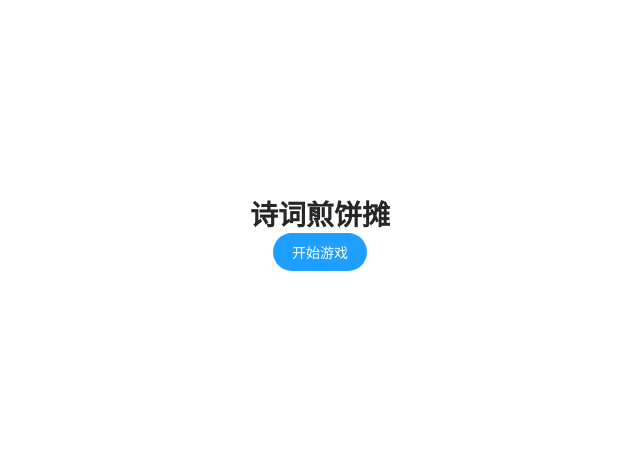
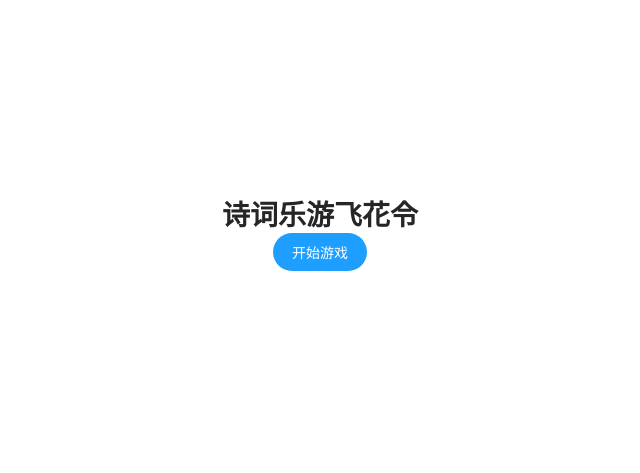
Before and after one commit to Program-Learning/CrossWord, a Flask app: template app/player/templates/player/index.html in a window 1280 px wide. Shown: the part 168-641 px from the top of the page, without its empty margins (320-960 px from the left). Run offline with Flask 3, Linux system fonts and the light colour scheme; the template is opened without the code that fills it, so the values that code supplies are empty; parts of the project's set-up code (start-up, migrations or seed data) failed here and were passed over; some libraries are stand-ins or nearby versions.

Commit message:
fix: project name now is "诗词乐游飞花令"

```diff
--- a/app/player/templates/player/dashboard_player_web.html
+++ b/app/player/templates/player/dashboard_player_web.html
@@ -4,7 +4,7 @@
 <head>
     <meta charset="UTF-8">
     <meta name="viewport" content="width=device-width, initial-scale=1.0">
-    <title>诗词煎饼摊 - 游戏列表</title>
+    <title>诗词乐游飞花令 - 游戏列表</title>
     <script>
         const logoutUrl = "{{url_for('player.logout_player')}}"
         const loginWebUrl = "{{url_for('player.login_player_web')}}"
--- a/app/player/templates/player/game.html
+++ b/app/player/templates/player/game.html
@@ -3,7 +3,7 @@
 <head>
     <meta charset="UTF-8">
     <meta name="viewport" content="width=device-width, initial-scale=1.0">
-    <title>诗词煎饼摊</title>
+    <title>诗词乐游飞花令</title>
     <script>
         const submitUrl = "{{url_for('player.submit', paper_id=PaperID)}}"
         const finishPaperUrl = "{{url_for('player.finishPaper', paper_id=PaperID)}}"
--- a/app/player/templates/player/index.html
+++ b/app/player/templates/player/index.html
@@ -4,7 +4,7 @@
 <head>
     <meta charset="UTF-8">
     <meta name="viewport" content="width=device-width, initial-scale=1.0">
-    <title>诗词煎饼摊</title>
+    <title>诗词乐游飞花令</title>
     <script src="{{ url_for("static",filename="js/layui.js") }}"></script>
     <link href="{{ url_for("static",filename="css/layui.css") }}" rel="stylesheet">
     <link rel="icon" href="{{ url_for("static",filename="img/logo.ico") }}">
@@ -14,7 +14,7 @@
 </head>
 <body>
     <div style="display: flex; flex-direction: column; justify-content: center; align-items: center; height: 100vh;">
-        <h1>诗词煎饼摊</h1>
+        <h1>诗词乐游飞花令</h1>
         <button type="button" class="layui-btn layui-btn-normal layui-btn-radius" onclick="window.location.href='/genPaper';">开始游戏</button>
 
     </div>
--- a/app/player/templates/player/login_player_web.html
+++ b/app/player/templates/player/login_player_web.html
@@ -27,7 +27,7 @@
         <div class="decoration circle circle-2"></div>
 
         <div class="content-box">
-            <h1>诗词煎饼摊</h1>
+            <h1>诗词乐游飞花令</h1>
             <div id="message"></div>
             <div>
                 <form id="loginForm">
```
